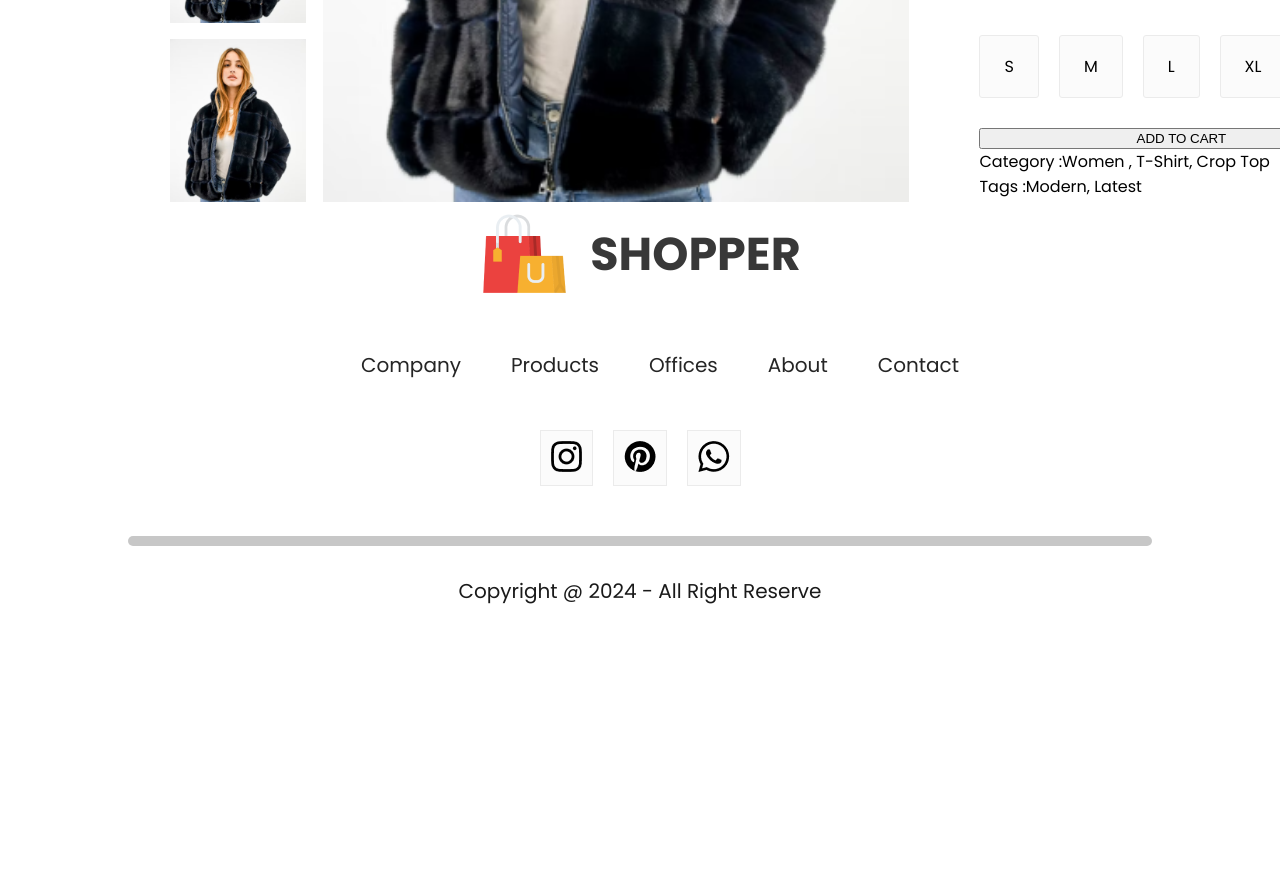
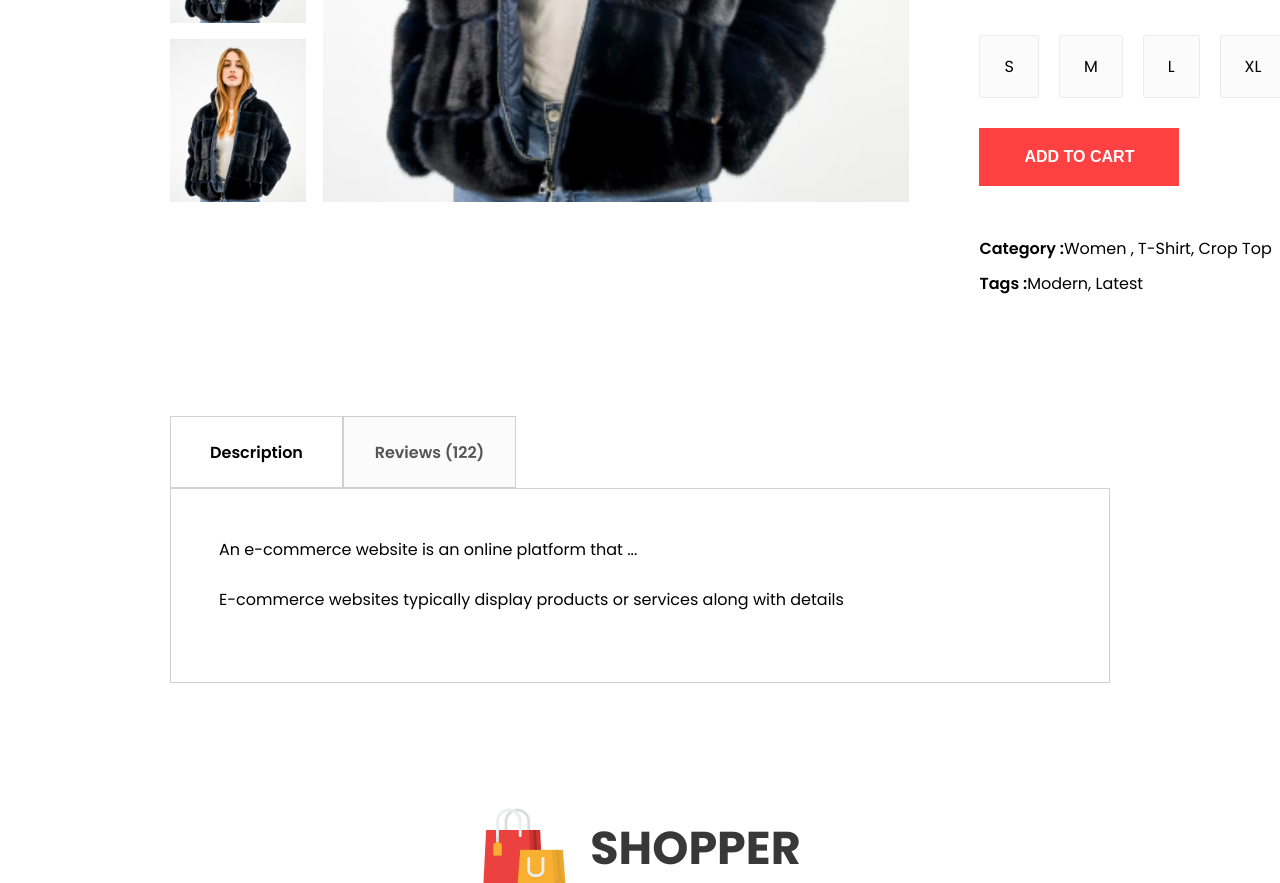
Before and after one commit to Khang8078/e-commerce, a React (Create React App) app: page /product/1 in a window 1280 px wide. Shown: the part 740-1623 px from the top of the page. Before the commit the page ends 1376 px from the top, so only its background shows below. Built offline with nearby package versions, Linux system fonts and the light colour scheme.

Commit message:
add description box

```diff
--- /dev/null
+++ b/src/Components/DescriptionBox/DescriptionBox.css
@@ -0,0 +1,32 @@
+.descriptionbox{
+    margin: 120px 170px;
+}
+
+.descriptionbox-navigator{
+    display: flex;
+}
+
+.descriptionbox-nav-box{
+    display: flex;
+    align-items: center;
+    justify-content: center;
+    font-size: 16px;
+    font-weight: 600;
+    width: 171px;
+    height: 70px;
+    border: 1px solid #d0d0d0;
+}
+
+.descriptionbox-nav-box.fade{
+    background: #FBFBFB;
+    color: #555;
+}
+
+.descriptionbox-description{
+    display: flex;
+    flex-direction: column;
+    gap: 25px;
+    border: 1px solid #D0D0D0;
+    padding: 48px;
+    padding-bottom: 70px;
+}
--- /dev/null
+++ b/src/Components/DescriptionBox/DescriptionBox.jsx
@@ -0,0 +1,18 @@
+import React from 'react'
+import './DescriptionBox.css'
+const DescriptionBox = () => {
+  return (
+    <div className='descriptionbox'>
+        <div className="descriptionbox-navigator">
+            <div className="descriptionbox-nav-box">Description</div>
+            <div className="descriptionbox-nav-box fade">Reviews (122)</div>
+        </div>
+        <div className="descriptionbox-description">
+            <p>An e-commerce website is an online platform that ...</p>
+            <p>E-commerce websites typically display products or services along with details</p>
+        </div>
+    </div>
+  )
+}
+
+export default DescriptionBox
--- a/src/Components/ProductDisplay/ProductDisplay.css
+++ b/src/Components/ProductDisplay/ProductDisplay.css
@@ -83,3 +83,24 @@
     border-radius: 3px;
     cursor: pointer;
 }
+
+.productdisplay-right button{
+    padding: 20px 40px;
+    width: 200px;
+    font-size: 16px;
+    font-weight: 600;
+    color: white;
+    background: #FF4141;
+    margin-bottom: 40px;
+    border: none;
+    outline: none;
+    cursor: pointer;
+}
+
+.productdisplay-right-category{
+    margin-top: 10px;
+}
+
+.productdisplay-right-category span{
+    font-weight: 600;
+}
--- a/src/Pages/Product.jsx
+++ b/src/Pages/Product.jsx
@@ -3,6 +3,7 @@
 import { useParams } from 'react-router-dom';
 import Breadcrum from '../Components/Breadcrums/Breadcrum';
 import ProductDisplay from '../Components/ProductDisplay/ProductDisplay';
+import DescriptionBox from '../Components/DescriptionBox/DescriptionBox';
 
 const Product = () => {
     const {all_product} = useContext(ShopContext);
@@ -12,6 +13,7 @@
     <div>
         <Breadcrum product={product}/>
         <ProductDisplay product={product}/>
+        <DescriptionBox/>
     </div>
   )
 }
```
